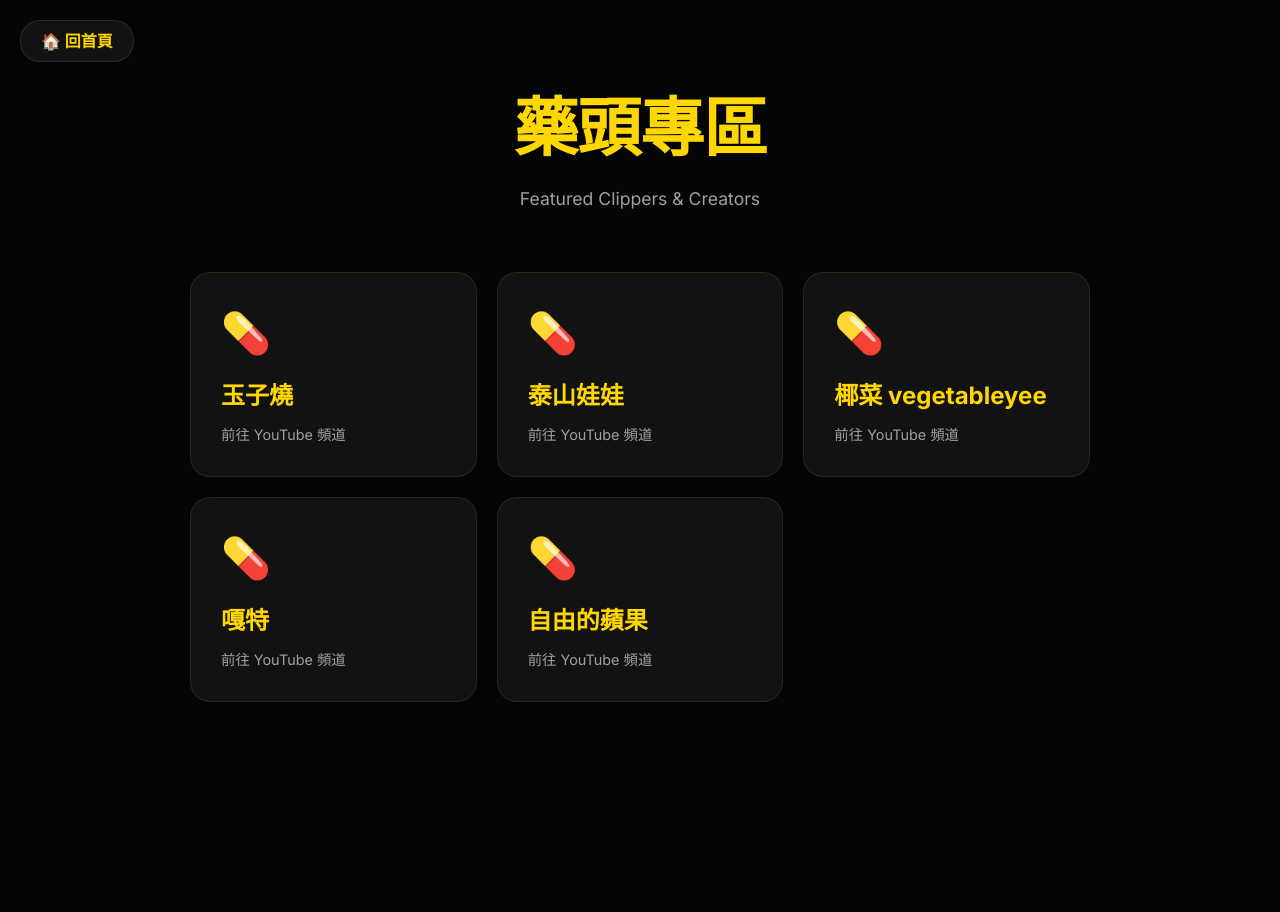
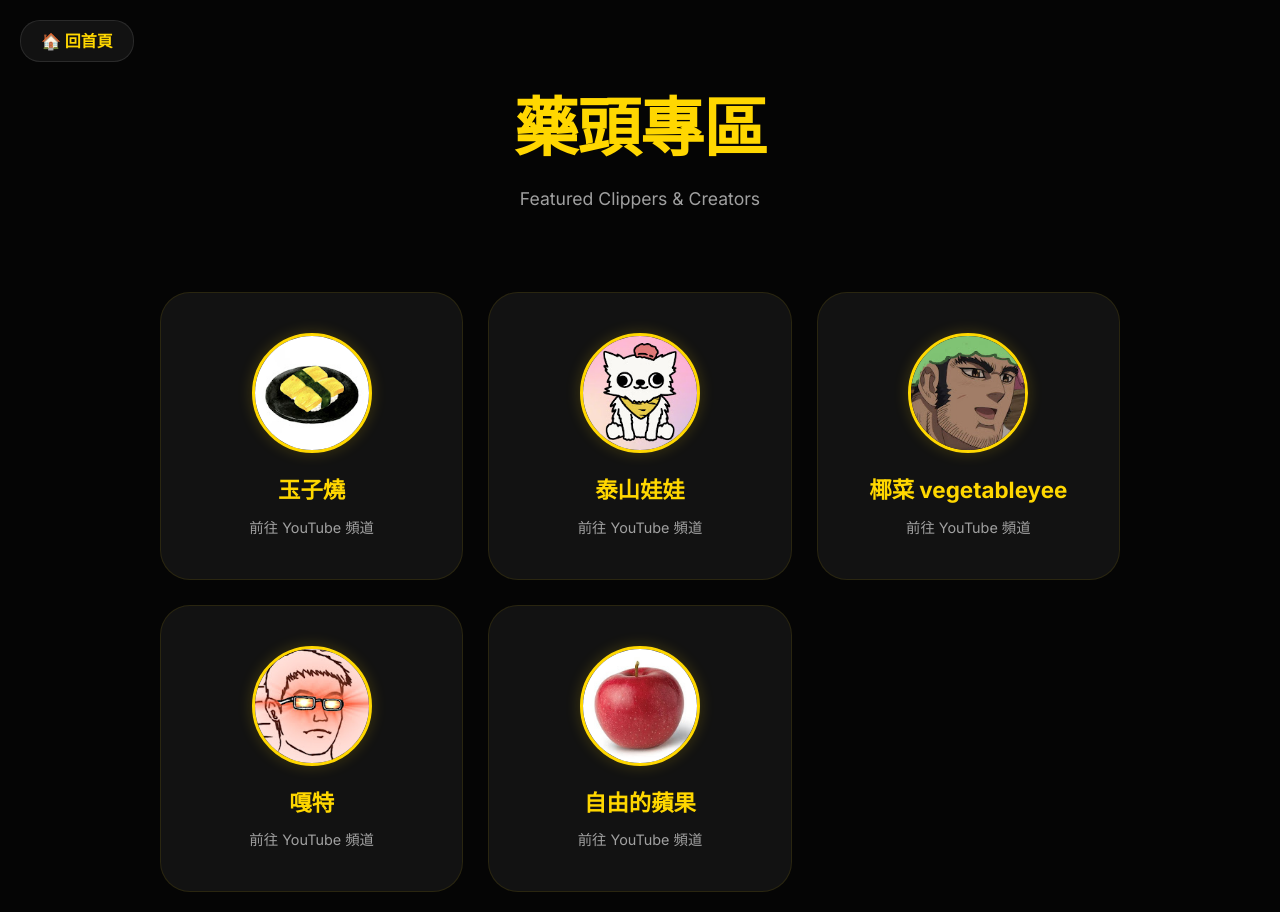
Before and after one commit to jim60304ko/LNG_videos, a React (Vite) app: page /#/yaotou in a window 1280 px wide. Before the commit the page ends 800 px from the top, so only its background shows below. Built offline with nearby package versions, Linux system fonts and the light colour scheme.

Commit message:
UI: Update clipper avatars in Yaotou page

```diff
--- a/src/views/Yaotou.tsx
+++ b/src/views/Yaotou.tsx
@@ -1,12 +1,19 @@
 import { Link } from 'react-router-dom';
 import '../App.css';
 
+// 匯入藥頭頭像
+import imgSunzusa from '../data/img/icon/Sunzusa.jpg';
+import imgTarzanwawa from '../data/img/icon/Tarzanwawa.jpg';
+import imgVegetableyee from '../data/img/icon/vegetableyee.jpg';
+import imgZydpingguo from '../data/img/icon/zydpingguo.jpg';
+import imgChenchung0209 from '../data/img/icon/chenchung0209.jpg';
+
 const clippers = [
-  { name: '玉子燒', url: 'https://youtube.com/@sunzusa_' },
-  { name: '泰山娃娃', url: 'https://youtube.com/@tarzanwawa' },
-  { name: '椰菜 vegetableyee', url: 'https://youtube.com/@a455106z' },
-  { name: '嘎特', url: 'https://youtube.com/@chenchung0209' },
-  { name: '自由的蘋果', url: 'https://youtube.com/@zydpingguo' }
+  { name: '玉子燒', url: 'https://youtube.com/@sunzusa_', img: imgSunzusa },
+  { name: '泰山娃娃', url: 'https://youtube.com/@tarzanwawa', img: imgTarzanwawa },
+  { name: '椰菜 vegetableyee', url: 'https://youtube.com/@a455106z', img: imgVegetableyee },
+  { name: '嘎特', url: 'https://youtube.com/@chenchung0209', img: imgChenchung0209 },
+  { name: '自由的蘋果', url: 'https://youtube.com/@zydpingguo', img: imgZydpingguo }
 ];
 
 function Yaotou() {
@@ -17,8 +24,8 @@ function Yaotou() {
         <h1>藥頭專區</h1>
         <p>Featured Clippers & Creators</p>
       </header>
-      <main style={{ maxWidth: '900px', margin: '0 auto' }}>
-        <div style={{ display: 'grid', gridTemplateColumns: 'repeat(auto-fit, minmax(250px, 1fr))', gap: '20px' }}>
+      <main style={{ maxWidth: '1000px', margin: '0 auto' }}>
+        <div style={{ display: 'grid', gridTemplateColumns: 'repeat(auto-fit, minmax(280px, 1fr))', gap: '25px', padding: '20px' }}>
           {clippers.map(clipper => (
             <a
               key={clipper.name}
@@ -28,17 +35,30 @@ function Yaotou() {
               style={{
                 textDecoration: 'none',
                 background: 'var(--card-bg)',
-                borderRadius: '20px',
-                padding: '30px',
+                borderRadius: '30px',
+                padding: '40px 20px',
                 border: '1px solid rgba(255,215,0,0.1)',
                 transition: 'var(--transition)',
-                display: 'block'
+                display: 'flex',
+                flexDirection: 'column',
+                alignItems: 'center',
+                textAlign: 'center'
               }}
               className="clipper-card"
             >
-              <div style={{ fontSize: '2.5rem', marginBottom: '15px' }}>💊</div>
-              <h2 style={{ color: 'var(--primary-color)', fontSize: '1.5rem' }}>{clipper.name}</h2>
-              <p style={{ color: 'var(--text-muted)', marginTop: '10px', fontSize: '0.9rem' }}>前往 YouTube 頻道</p>
+              <div style={{
+                width: '120px',
+                height: '120px',
+                borderRadius: '50%',
+                overflow: 'hidden',
+                marginBottom: '20px',
+                border: '3px solid var(--primary-color)',
+                boxShadow: '0 0 15px rgba(255, 215, 0, 0.2)'
+              }}>
+                <img src={clipper.img} alt={clipper.name} style={{ width: '100%', height: '100%', objectFit: 'cover' }} />
+              </div>
+              <h2 style={{ color: 'var(--primary-color)', fontSize: '1.4rem', marginBottom: '10px' }}>{clipper.name}</h2>
+              <p style={{ color: 'var(--text-muted)', fontSize: '0.9rem' }}>前往 YouTube 頻道</p>
             </a>
           ))}
         </div>
@@ -46,9 +66,9 @@ function Yaotou() {
 
       <style>{`
         .clipper-card:hover {
-          transform: translateY(-5px);
+          transform: translateY(-10px);
           border-color: var(--primary-color);
-          box-shadow: 0 10px 20px rgba(255, 215, 0, 0.1);
+          box-shadow: 0 15px 30px rgba(255, 215, 0, 0.15);
           background: var(--card-hover-bg);
         }
       `}</style>
```
Also changed, not shown: src/data/img/icon/ketchupfrog7788.jpg (added).
